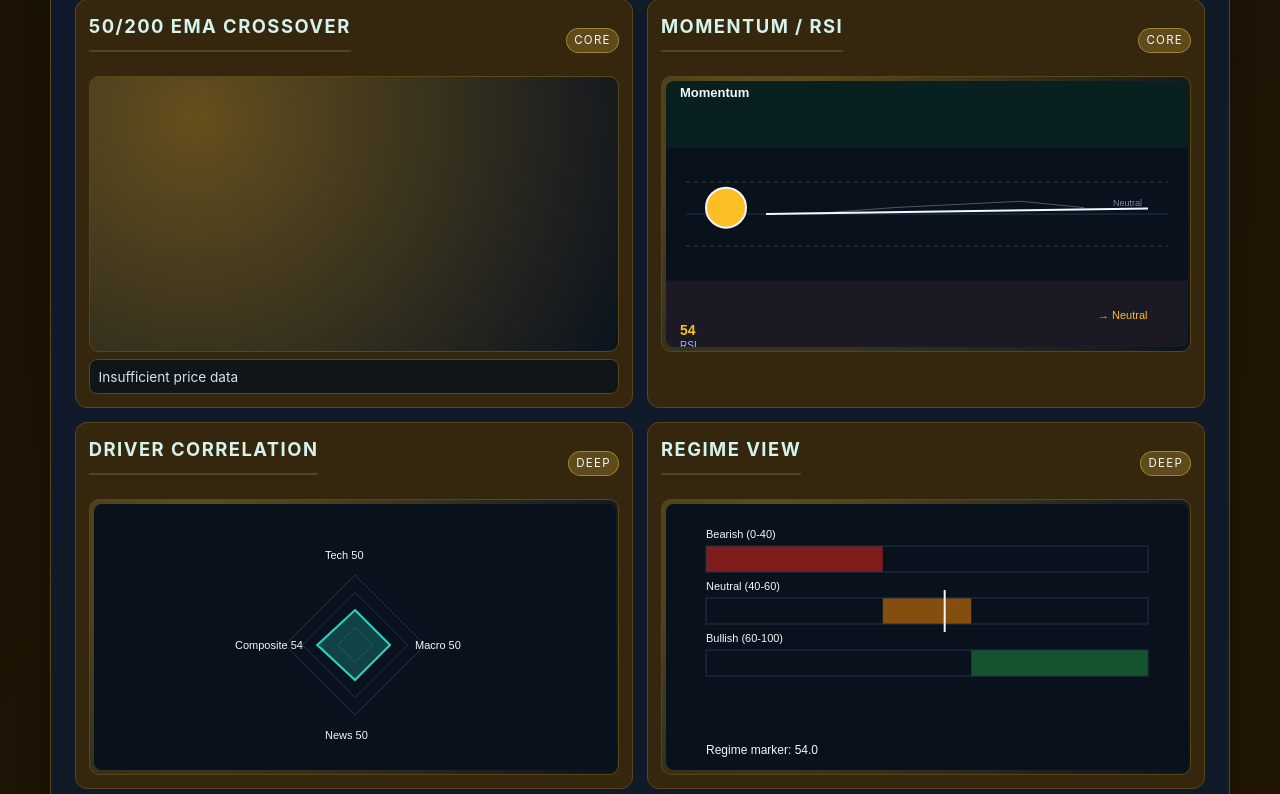
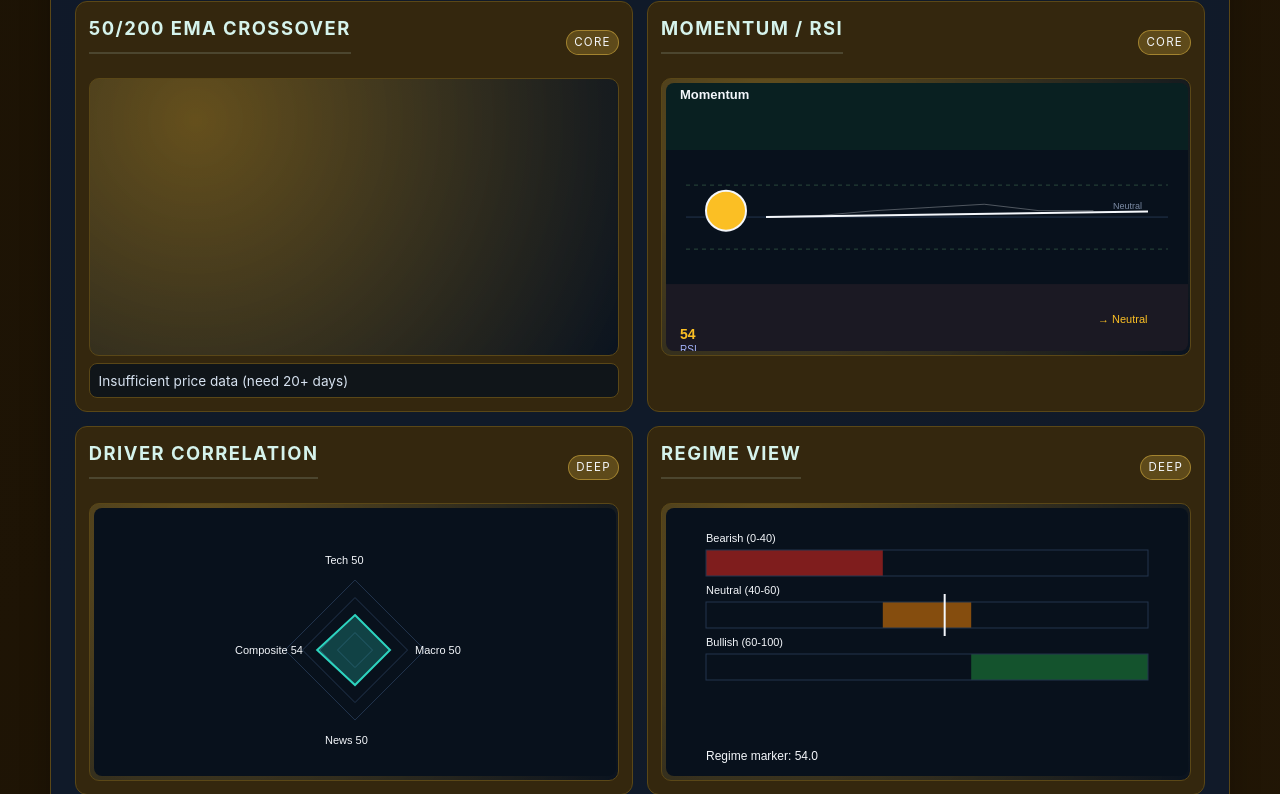
Before and after one commit to AZeitlin101/gold-silver-signal, a FastAPI app: page / in a window 1280 px wide. Shown: the part 5010-5804 px from the top of the page. Run offline with FastAPI, Linux system fonts and the light colour scheme; data that the repository does not hold is empty.

Commit message:
Auto-load signal data on page initialization to populate price history for EMA chart

```diff
--- a/templates/index.html
+++ b/templates/index.html
@@ -2215,8 +2215,8 @@
 
       function drawEMAChart(prices) {
         const chartContext = getChartContext('ema-chart', 230);
-        if (!chartContext || !prices || prices.length < 50) {
-          document.getElementById('ema-status').innerHTML = 'Insufficient price data';
+        if (!chartContext || !prices || prices.length < 20) {
+          document.getElementById('ema-status').innerHTML = 'Insufficient price data (need 20+ days)';
           return;
         }
 
@@ -3078,6 +3078,7 @@
       loadBacktest();
       renderAllCharts();
       drawGauge(50);
+      loadSignal(); // Load signal data to populate price history
 
       let resizeTimer;
       window.addEventListener('resize', () => {
```
